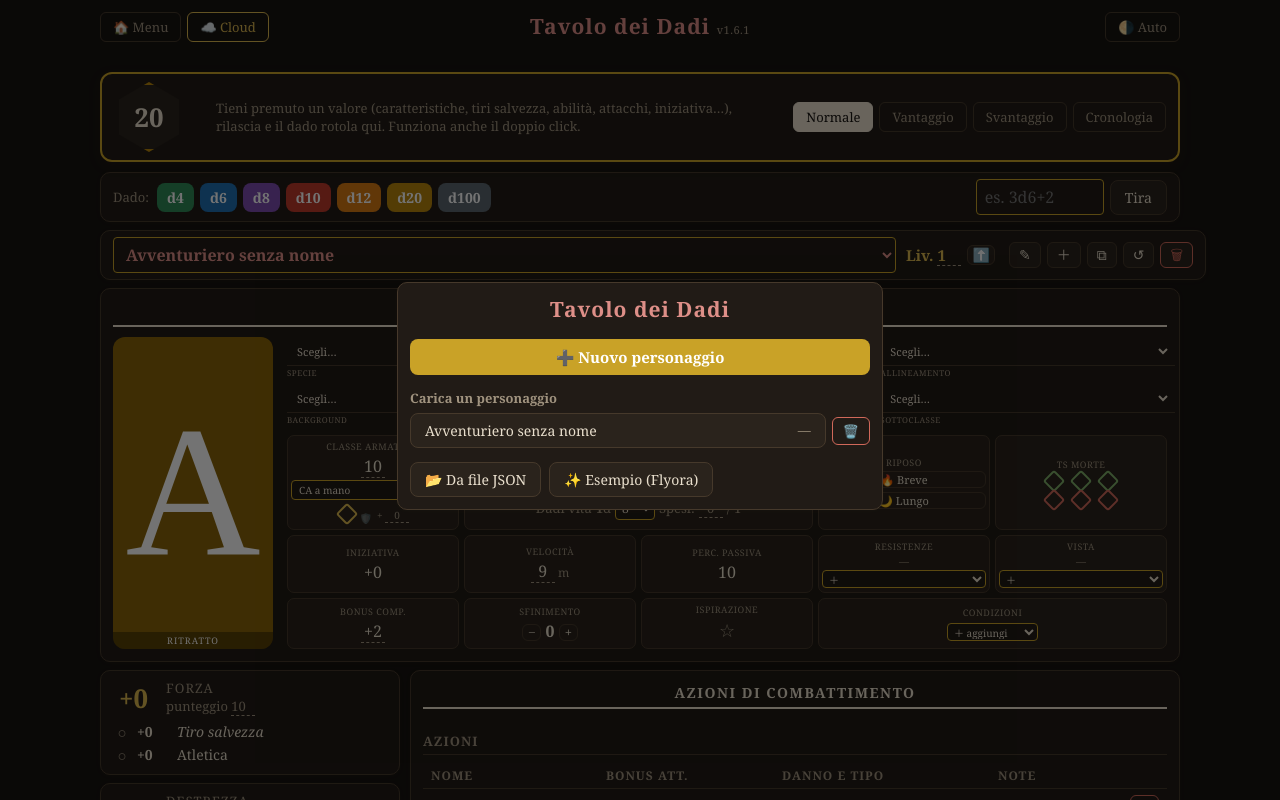
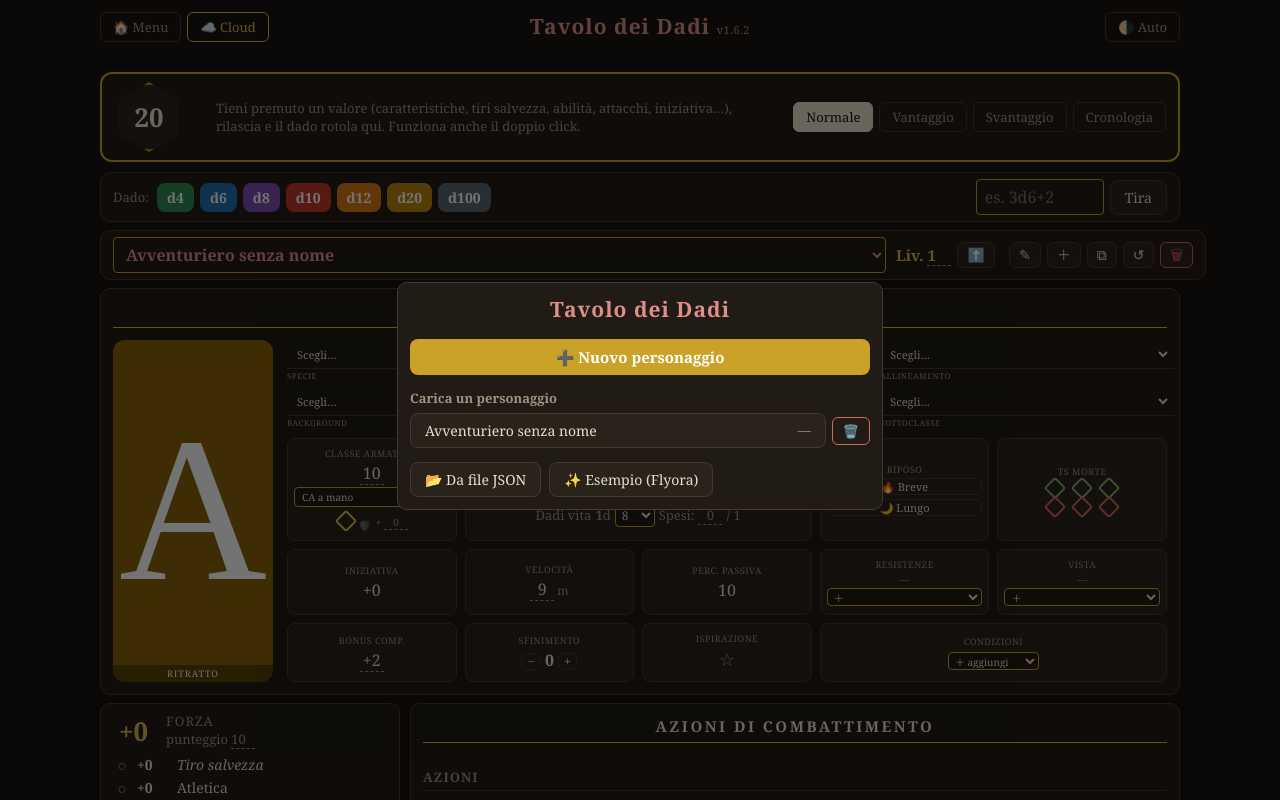
Before and after one commit to samuelenigro97-prog/tavolo-dei-dadi, a React (Vite) app: page / in a window 1280 px wide. Shown: the top 800 px of the page. Built offline with nearby package versions, Linux system fonts and the light colour scheme.

Commit message:
Estetica: titoli sezione con filetto dorato, riquadri vitali più ariosi, pulsante ⬆️ level-up allineato agli altri

```diff
--- a/src/App.jsx
+++ b/src/App.jsx
@@ -414,15 +414,16 @@ const styles = {
     boxShadow: '0 1px 4px rgba(60,50,30,0.08)',
   },
   panelTitle: {
-    margin: '0 0 10px',
-    fontSize: 14,
+    margin: '0 0 12px',
+    fontSize: 15,
     color: C.ink,
     textAlign: 'center',
     textTransform: 'uppercase',
     fontWeight: 'bold',
-    borderBottom: `2px solid ${C.ink}`,
-    paddingBottom: 5,
-    letterSpacing: 1.5,
+    // filetto dorato sottile (più caldo e leggero della vecchia riga scura piena)
+    borderBottom: `1.5px solid ${C.goldDark}`,
+    paddingBottom: 6,
+    letterSpacing: 2.5,
   },
   // campo in stile modulo: valore su riga con etichetta sotto
   moduloLabel: {
@@ -581,12 +582,12 @@ const styles = {
     textAlign: 'center',
     background: C.panelLight,
     border: `1px solid ${C.border}`,
-    borderRadius: 7,
-    padding: '4px 3px',
+    borderRadius: 8,
+    padding: '8px 6px',
     display: 'flex',
     flexDirection: 'column',
     justifyContent: 'center',
-    minHeight: 36,
+    minHeight: 40,
   },
   vitalLabel: {
     fontSize: 9,
@@ -727,7 +728,7 @@ html, body { margin: 0; padding: 0; background: ${C.bg}; }
 /* consente alle colonne della griglia di stringersi (niente overflow orizzontale) */
 .griglia-scheda > * { min-width: 0; }
 /* riquadri vitali: 5 colonne fisse → riga 1: CA | PF(x2) | Riposo | TsMorte ; riga 2: BonusComp | Iniziativa | Velocità | PercPass */
-.vitali { display: grid; grid-template-columns: repeat(5, minmax(0, 1fr)); gap: 5px; align-items: stretch; }
+.vitali { display: grid; grid-template-columns: repeat(5, minmax(0, 1fr)); gap: 8px; align-items: stretch; }
 /* consente ai riquadri di stringersi sotto la larghezza del contenuto (niente overflow) */
 .vitali > * { min-width: 0; }
 .vitali > * > * { min-width: 0; }
@@ -1226,7 +1227,7 @@ const ESEMPIO_GNOMO = {
 
 const STORAGE_KEY = 'scheda-interattiva:v1';
 const STORAGE_KEY_LEGACY = 'tavolo-dei-dadi:scheda:v1';
-const APP_VERSION = '1.6.1';
+const APP_VERSION = '1.6.2';
 
 function nuovoId() {
   return 'pg-' + Date.now().toString(36) + Math.random().toString(36).slice(2, 6);
@@ -2941,7 +2942,7 @@ export default function App() {
           <div style={{ fontSize: 15, fontWeight: 'bold', color: C.goldDark, display: 'flex', alignItems: 'center', gap: 4, marginRight: 8, paddingLeft: 4 }}>
             Liv. <Editable value={scheda.livello} tipo="numero" width={26} onChange={(v) => aggiorna({ livello: Math.max(1, Math.min(20, v)) })} />
             <button
-              style={{ ...styles.buttonMini, marginLeft: 2, padding: '2px 4px', fontSize: 14 }}
+              style={{ ...styles.buttonMini, marginLeft: 2 }}
               title="Assistente al Passaggio di Livello"
               onClick={() => {
                 const dvMatch = String(scheda.dadiVita || '').match(/d(\d+)/i);
```
